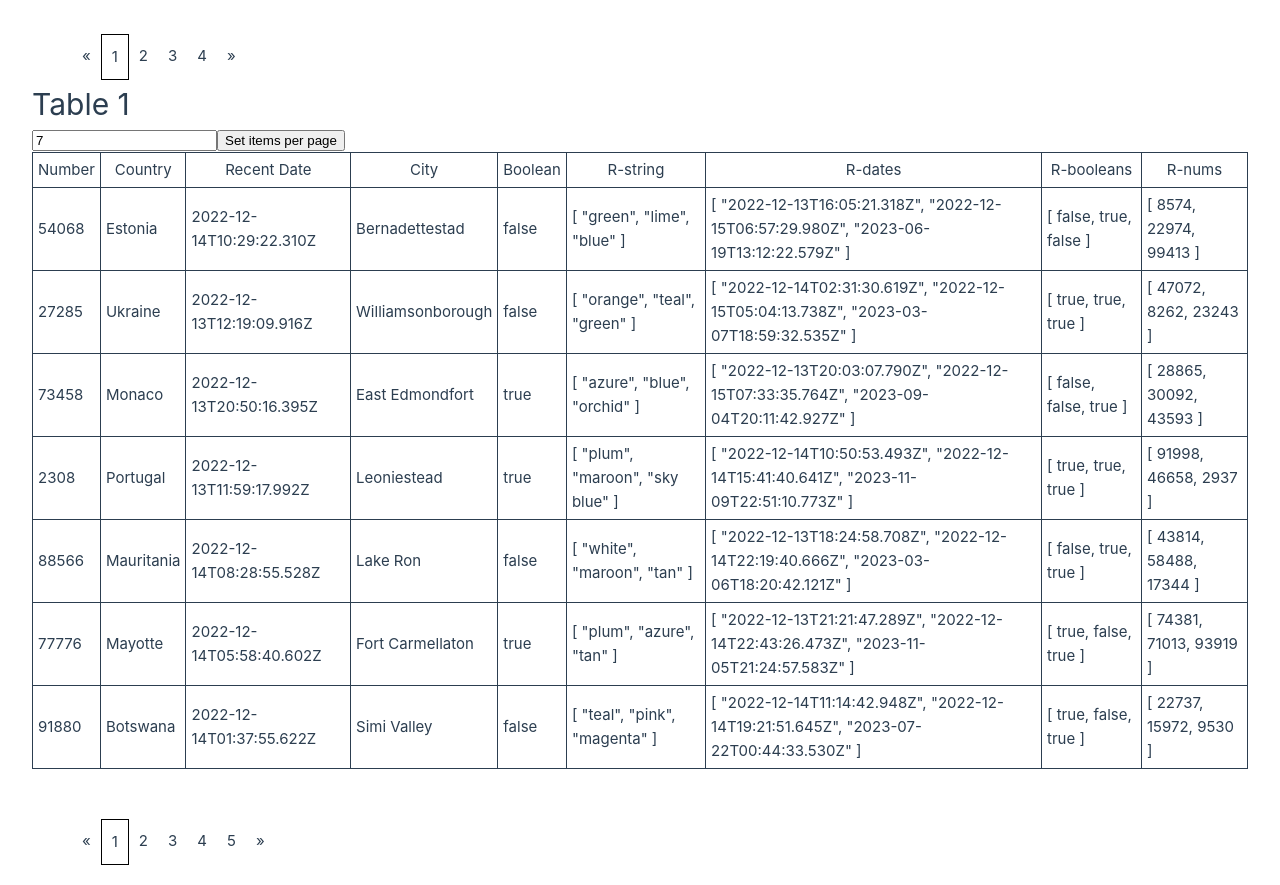
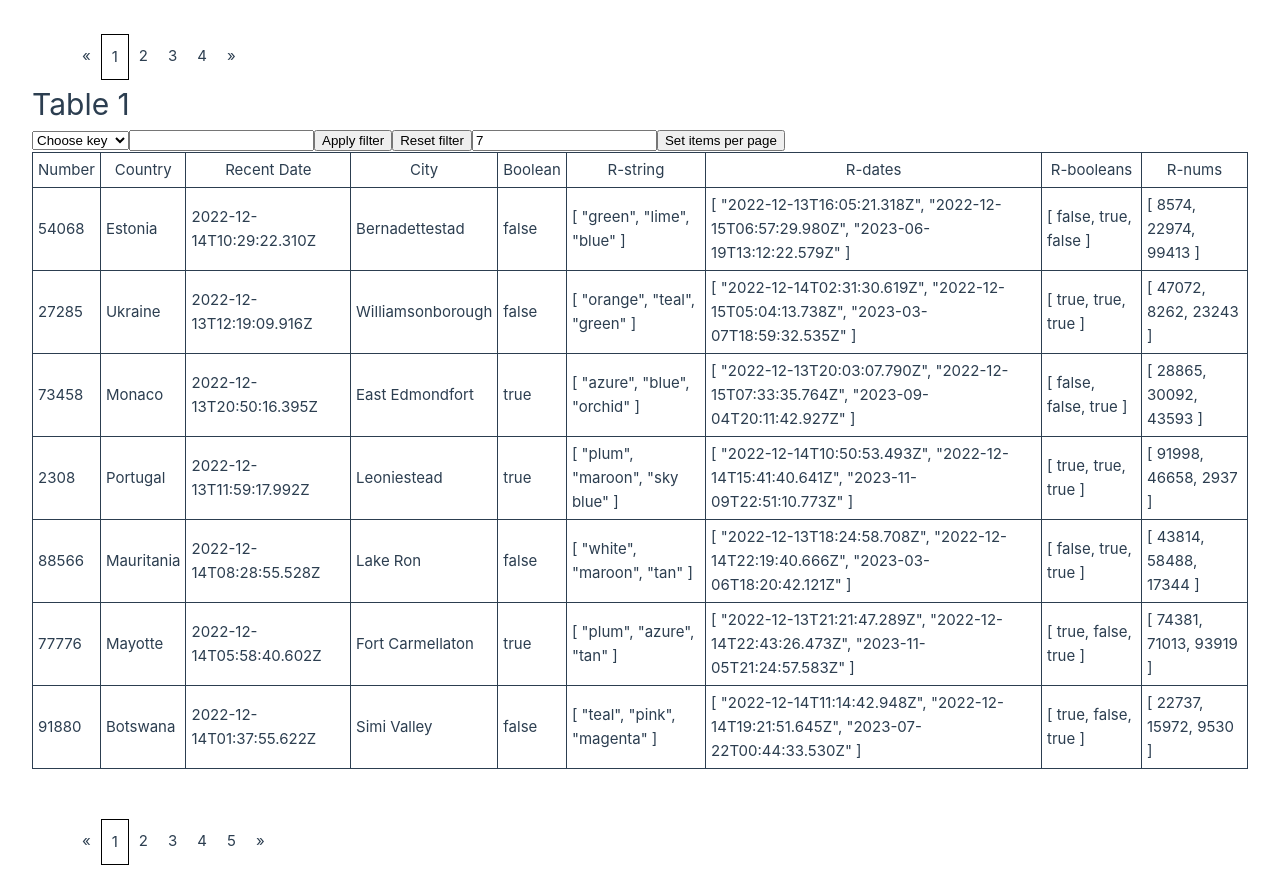
Before and after one commit to Applied-Blockchain-Lab/list-tools, a Vue app: page / in a window 1280 px wide. Shown: the part 1060-1945 px from the top of the page. Built offline with nearby package versions, Linux system fonts and the light colour scheme.

Commit message:
feat: Add basic filter component and demo component

```diff
--- a/src/App.vue
+++ b/src/App.vue
@@ -1,6 +1,7 @@
 <script setup>
 import { ref, computed } from "vue";
 import SortComponent from "./components/SortComponent.vue";
+import FilterComponent from "./demos/FilterComponent.vue";
 
 import TestPaginationComponent from "./demos/TestPaginationComponent.vue";
 import demoData from "../demo-data/demoData2.json";
@@ -66,6 +67,7 @@ const itemsPerPage3 = ref(listTools3.paginationUtils.getItemsPerPage());
     </div>
     <div class="wrapper">
       <h1>Table 1</h1>
+      <FilterComponent :id="3" />
       <input type="text" name="" id="" v-model="itemsPerPage3" />
       <button @click="listTools3.paginationUtils.setItemsPerPage(itemsPerPage3)">Set items per page</button>
 
--- a/src/components/SortComponent.vue
+++ b/src/components/SortComponent.vue
@@ -1,7 +1,6 @@
 <script setup>
 import { ref } from "vue";
-import { useListStore } from "../stores/listStore";
-import useSortUtils from "../utils/sortUtils";
+import useGlobalComposable from "../composables/globalComposable";
 
 const props = defineProps({
   id: {
@@ -11,8 +10,7 @@ const props = defineProps({
 });
 
 const emit = defineEmits(["sortOrder"]);
-const listStore = useListStore(props.id);
-const sortUtils = useSortUtils(listStore);
+const { sortUtils, keyify } = useGlobalComposable(props.id);
 
 const selectedSortKey = ref("");
 const selectedSortOrder = ref("");
@@ -29,7 +27,7 @@ const sortBy = (key, order) => {
   }
 };
 
-const sortableKeys = ref(sortUtils.keyify(listStore.allItems[0]));
+const sortableKeys = ref(keyify());
 </script>
 
 <template>
--- a/src/composables/globalComposable.js
+++ b/src/composables/globalComposable.js
@@ -1,6 +1,5 @@
 import { useListStore } from "../stores/listStore";
-import useSortUtils from "../utils/sortUtils";
-import usePaginationUtils from "../utils/paginationUtils";
+import { useFilterUtils, usePaginationUtils, useSortUtils } from "../utils";
 
 export default function useGlobalComposable(storeId) {
   const listStore = useListStore(storeId);
@@ -11,10 +10,24 @@ export default function useGlobalComposable(storeId) {
 
   const sortUtils = useSortUtils(listStore);
   const paginationUtils = usePaginationUtils(listStore);
+  const filterUtils = useFilterUtils(listStore);
+
+  const keyify = (obj = listStore.getAllItems[0], prefix = "") => {
+    return Object.keys(obj).reduce((res, el) => {
+      if (Array.isArray(obj[el])) {
+        return res;
+      } else if (typeof obj[el] === "object" && obj[el] !== null) {
+        return [...res, ...keyify(obj[el], prefix + el + ".")];
+      }
+      return [...res, prefix + el];
+    }, []);
+  };
 
   return {
     init,
+    keyify,
     sortUtils,
     paginationUtils,
+    filterUtils,
   };
 }
--- a/src/demos/FilterComponent.vue
+++ b/src/demos/FilterComponent.vue
@@ -0,0 +1,26 @@
+<script setup>
+import { ref } from "vue";
+import useGlobalComposable from "../composables/globalComposable";
+
+const props = defineProps({
+  id: {
+    type: Number,
+    required: true,
+  },
+});
+
+const { filterUtils, keyify } = useGlobalComposable(props.id);
+const filterableKeys = keyify();
+const selectedFilterKey = ref("");
+const filterValue = ref("");
+</script>
+
+<template>
+  <select name="" id="" v-model="selectedFilterKey">
+    <option value="" selected disabled hidden>Choose key</option>
+    <option :value="key" v-for="(key, i) in filterableKeys" :key="i">{{ key }}</option>
+  </select>
+  <input type="text" v-model="filterValue" />
+  <button @click="filterUtils.applyFilter(selectedFilterKey, filterValue)">Apply filter</button>
+  <button @click="filterUtils.resetFilter()">Reset filter</button>
+</template>
--- a/src/stores/listStore.js
+++ b/src/stores/listStore.js
@@ -5,6 +5,7 @@ export const useListStore = (storeId) =>
   defineStore(`${storeId}`, {
     state: () => ({
       allItems: [],
+      filteredItems: [],
       currentPage: 0,
       itemsPerPage: 0,
       pageItems: {
@@ -13,11 +14,14 @@ export const useListStore = (storeId) =>
       },
     }),
     actions: {
-      init(allItems, itemsPerPage) {
+      init(allItems, itemsPerPage = 5) {
         this.setAllItems(allItems);
         this.setCurrentPage(1);
-        this.setItemsPerPage(itemsPerPage);
-        this.setPageItems({ startIndex: 0, endIndex: this.pageItems.startIndex + itemsPerPage - 1 });
+
+        const _itemsPerPage = this.allItems.length < itemsPerPage ? this.allItems.length : itemsPerPage;
+
+        this.setItemsPerPage(_itemsPerPage);
+        this.setPageItems({ startIndex: 0, endIndex: this.pageItems.startIndex + this.itemsPerPage - 1 });
       },
       insertRow(item) {
         this.allItems.push(item);
@@ -25,7 +29,9 @@ export const useListStore = (storeId) =>
       setAllItems(allItems) {
         this.allItems = allItems;
       },
-
+      setFilteredItems(filteredItems) {
+        this.filteredItems = filteredItems;
+      },
       setItemsPerPage(itemsPerPage) {
         this.itemsPerPage = Number(itemsPerPage);
       },
@@ -41,6 +47,6 @@ export const useListStore = (storeId) =>
     getters: {
       getItemsPerPage: (state) => state.itemsPerPage,
       getCurrentPage: (state) => state.currentPage,
-      getAllItems: (state) => state.allItems,
+      getAllItems: (state) => (state.filteredItems.length === 0 ? state.allItems : state.filteredItems),
     },
   })();
--- a/src/utils/filterUtils.js
+++ b/src/utils/filterUtils.js
@@ -1,9 +1,33 @@
-// export default function useFilterUtils(listStore) {
-//     const applyFilter = () => {
-//         // TODO
-//     }
+import _ from "lodash";
 
-//     return {
-//         applyFilter
-//     }
-// }
+export default function useFilterUtils(listStore) {
+  const applyFilter = (key, value) => {
+    if (!key || !value) {
+      return;
+    }
+
+    const filteredItems = _.filter(listStore.allItems, [key, value]);
+
+    if (filteredItems.length === 0) {
+      return;
+    }
+
+    listStore.setFilteredItems(filteredItems);
+    listStore.setCurrentPage(1);
+    const allItemsLength = listStore.getAllItems.length;
+    const itemsPerPage = listStore.getItemsPerPage;
+    listStore.setItemsPerPage(allItemsLength < itemsPerPage ? allItemsLength : itemsPerPage);
+    listStore.setPageItems({ startIndex: 0, endIndex: listStore.getItemsPerPage - 1 });
+  };
+
+  const resetFilter = () => {
+    listStore.filteredItems = [];
+
+    listStore.init(listStore.allItems);
+  };
+
+  return {
+    applyFilter,
+    resetFilter,
+  };
+}
--- /dev/null
+++ b/src/utils/index.js
@@ -0,0 +1,5 @@
+import useFilterUtils from "./filterUtils";
+import usePaginationUtils from "./paginationUtils";
+import useSortUtils from "./sortUtils";
+
+export { useFilterUtils, usePaginationUtils, useSortUtils };
--- a/src/utils/paginationUtils.js
+++ b/src/utils/paginationUtils.js
@@ -2,7 +2,7 @@ export default function usePaginationUtils(listStore) {
   const paginate = () => {
     const items = [];
     for (let i = listStore.pageItems.startIndex; i <= listStore.pageItems.endIndex; i++) {
-      items.push(listStore.allItems[i]);
+      items.push(listStore.getAllItems[i]);
     }
     return items;
   };
@@ -26,7 +26,8 @@ export default function usePaginationUtils(listStore) {
   const updatePagination = (itemsPerPage) => {
     const pageItems = {};
     pageItems.startIndex = 0;
-    pageItems.endIndex = pageItems.startIndex + itemsPerPage - 1;
+    const lastIndex = pageItems.startIndex + itemsPerPage - 1;
+    pageItems.endIndex = lastIndex >= listStore.getAllItems.length ? listStore.getAllItems.length - 1 : lastIndex;
     listStore.setPageItems(pageItems);
     listStore.setCurrentPage(1);
   };
--- a/src/utils/sortUtils.js
+++ b/src/utils/sortUtils.js
@@ -23,19 +23,7 @@ export default function useSortUtils(listStore) {
     listStore.setCurrentPage(1);
   };
 
-  const keyify = (obj, prefix = "") => {
-    return Object.keys(obj).reduce((res, el) => {
-      if (Array.isArray(obj[el])) {
-        return res;
-      } else if (typeof obj[el] === "object" && obj[el] !== null) {
-        return [...res, ...keyify(obj[el], prefix + el + ".")];
-      }
-      return [...res, prefix + el];
-    }, []);
-  };
-
   return {
     sortBy,
-    keyify,
   };
 }
```
